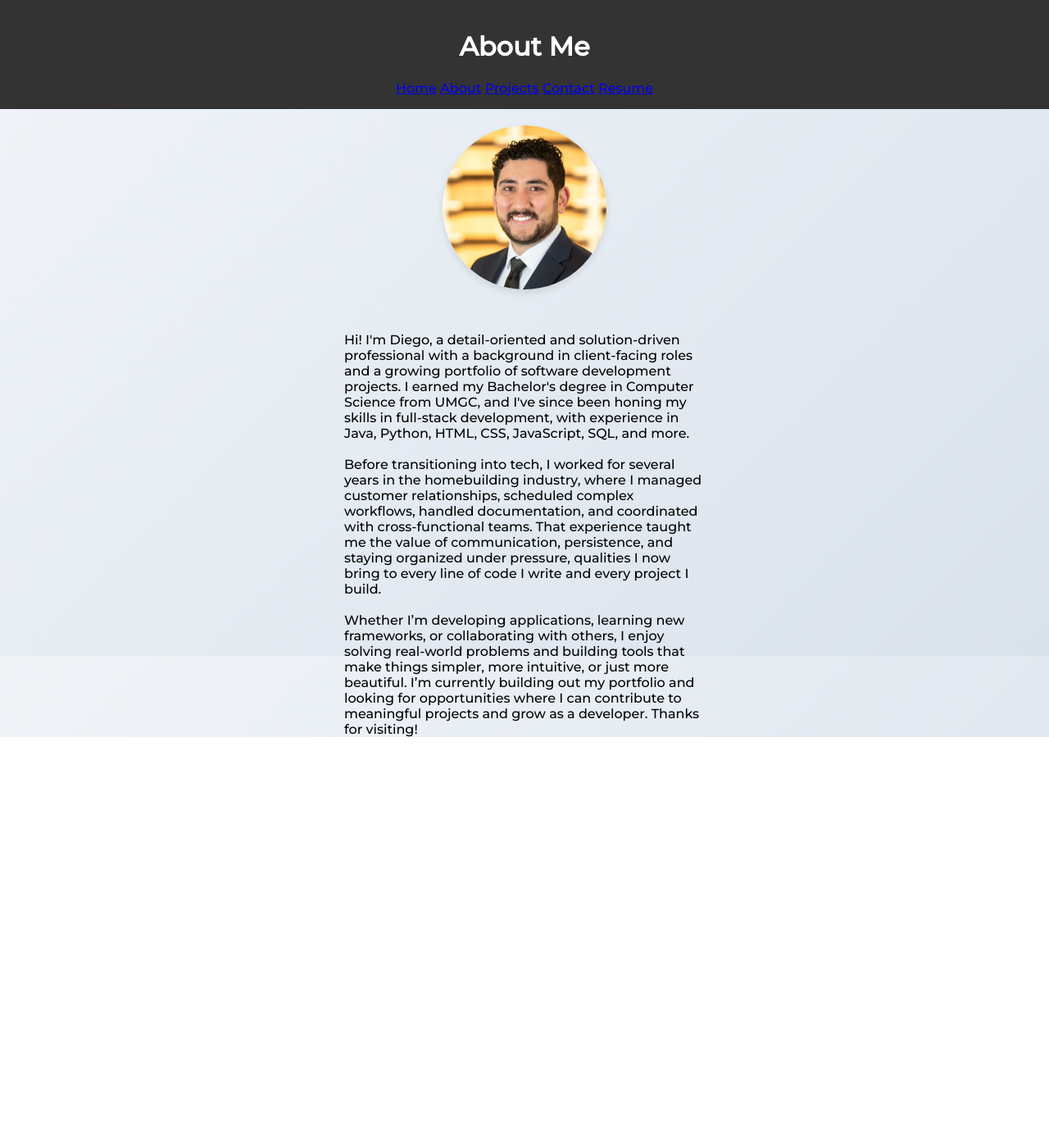
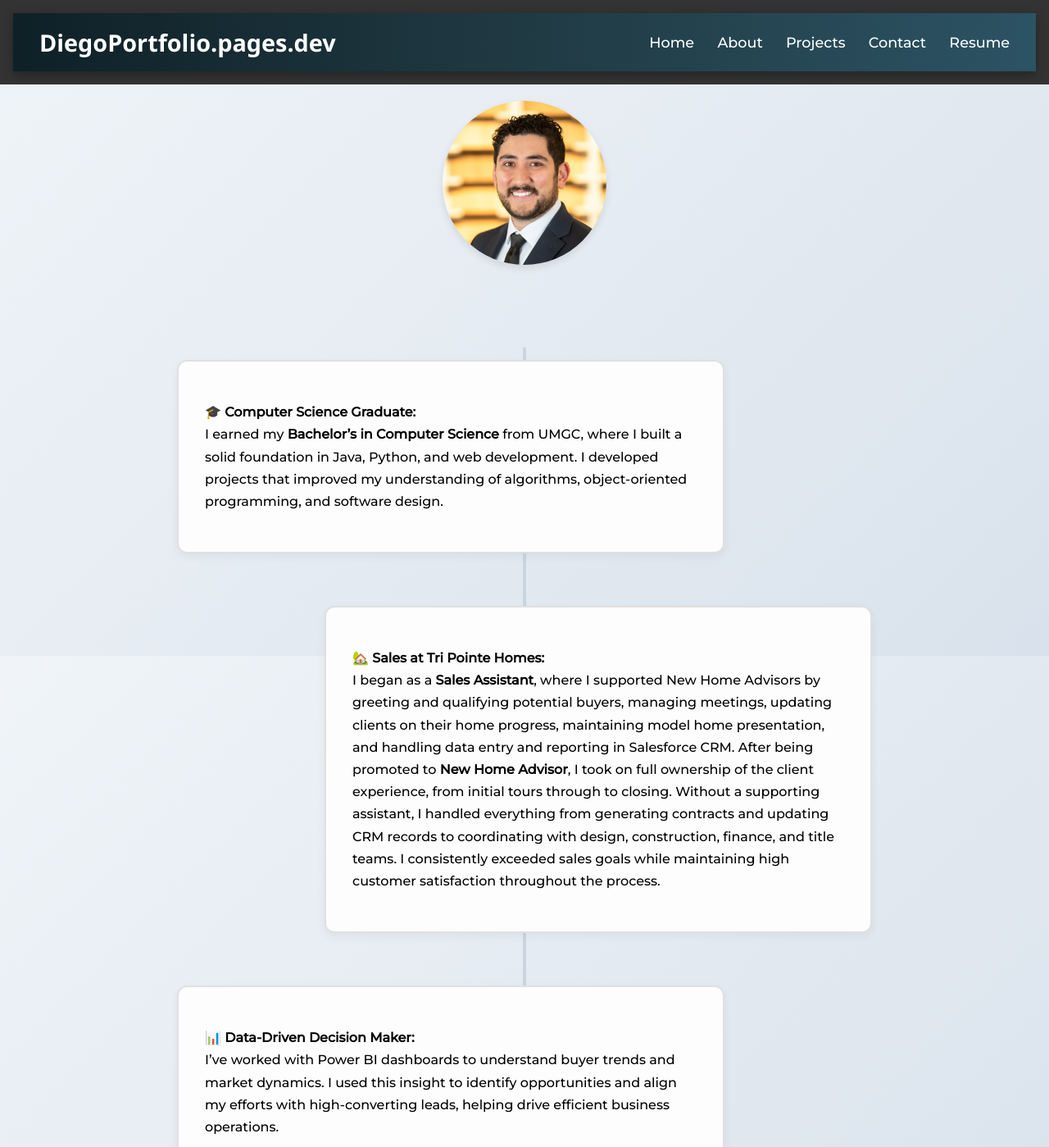
Before and after one commit to DiegoGuajardo/DiegoPortfolio, a plain HTML site: page about.html in a window 1280 px wide. Shown: the top 1399 px of the page at 82% size. Before the commit the page ends 899 px from the top, so only its background shows below. Drawn offline with Linux system fonts and the light colour scheme.

Commit message:
Added features

```diff
--- a/about.html
+++ b/about.html
@@ -5,28 +5,48 @@
     <title>About Me</title>
     <link rel="stylesheet" href="css/style.css" />
 </head>
-<body>
+<div class="page-container">
     <header>
-    <h1>About Me</h1>
-    <nav>
+        <nav class="navbar">
+            <div class="logo">DiegoPortfolio.pages.dev</div>
+            <div class="nav-links">
                 <a href="index.html">Home</a>
                 <a href="about.html">About</a>
                 <a href="projects.html">Projects</a>
                 <a href="contact.html">Contact</a>
                 <a href="resume.html">Resume</a>
-
+            </div>
         </nav>
     </header>
     <main>
         <img src="images/profile.jpg" alt="Photo of Diego" class="profile-img">
         <section id="bio">
-    <p>Hi! I'm Diego, a detail-oriented and solution-driven professional with a background in client-facing roles and a growing portfolio of software development projects. I earned my Bachelor's degree in Computer Science from UMGC, and I've since been honing my skills in full-stack development, with experience in Java, Python, HTML, CSS, JavaScript, SQL, and more.
-        <br><br>Before transitioning into tech, I worked for several years in the homebuilding industry, where I managed customer relationships, scheduled complex workflows, handled documentation, and coordinated with cross-functional teams. That experience taught me the value of communication, persistence, and staying organized under pressure, qualities I now bring to every line of code I write and every project I build.
-        <br><br>Whether I’m developing applications, learning new frameworks, or collaborating with others, I enjoy solving real-world problems and building tools that make things simpler, more intuitive, or just more beautiful. I’m currently building out my portfolio and looking for opportunities where I can contribute to meaningful projects and grow as a developer.
-        Thanks for visiting!
-
-    </p>
+            <!--  <p>
+                  paragraph placeholder
+            </p>  -->
+        </section>
+        <section class="bio-timeline">
+            <div class="bio-card left">
+                <p><strong>🎓 Computer Science Graduate:</strong><br> I earned my <strong>Bachelor’s in Computer Science</strong> from UMGC, where I built a solid foundation in Java, Python, and web development. I developed projects that improved my understanding of algorithms, object-oriented programming, and software design.</p>
+            </div>
+            <div class="bio-card right">
+                <p><strong>🏡 Sales at Tri Pointe Homes:</strong><br> I began as a <strong>Sales Assistant</strong>, where I supported New Home Advisors by greeting and qualifying potential buyers, managing meetings, updating clients on their home progress, maintaining model home presentation, and handling data entry and reporting in Salesforce CRM. After being promoted to <strong>New Home Advisor</strong>, I took on full ownership of the client experience, from initial tours through to closing. Without a supporting assistant, I handled everything from generating contracts and updating CRM records to coordinating with design, construction, finance, and title teams. I consistently exceeded sales goals while maintaining high customer satisfaction throughout the process.</p>
+            </div>
+            <div class="bio-card left">
+                <p><strong>📊 Data-Driven Decision Maker:</strong><br> I’ve worked with Power BI dashboards to understand buyer trends and market dynamics. I used this insight to identify opportunities and align my efforts with high-converting leads, helping drive efficient business operations.</p>
+            </div>
+            <div class="bio-card right">
+                <p><strong>🧑‍💻 Technical Skills & Internships:</strong><br> Through virtual internships, I contributed to backend Java microservices and designed Android app interfaces using Backpack. These experiences sharpened my understanding of API integration, version control, and clean UI/UX design.</p>
+            </div>
+            <div class="bio-card left">
+                <p><strong>🚀 Launching into Tech:</strong><br> This portfolio is a reflection of my continued learning. From HTML/CSS layouts to hands-on scripting and exploring automation and cloud tools, I’m passionate about solving real-world problems through smart, user-centered solutions.</p>
+            </div>
         </section>
     </main>
-</body>
+    <footer>
+        <p>© 2025 Diego Guajardo</p>
+    </footer>
+
+    <script src="js/main.js"></script>
+</div>
 </html>
```
Lines whose indentation alone changed are shown as unchanged.
